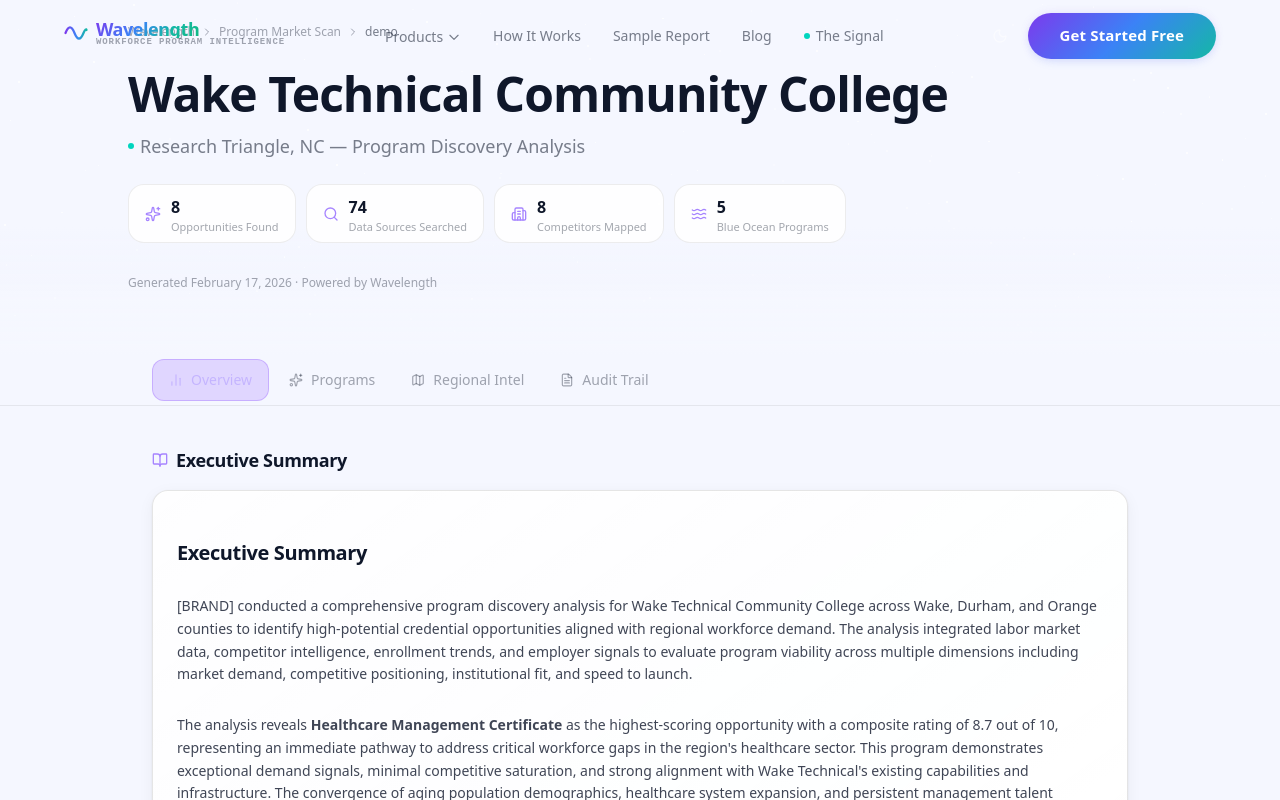
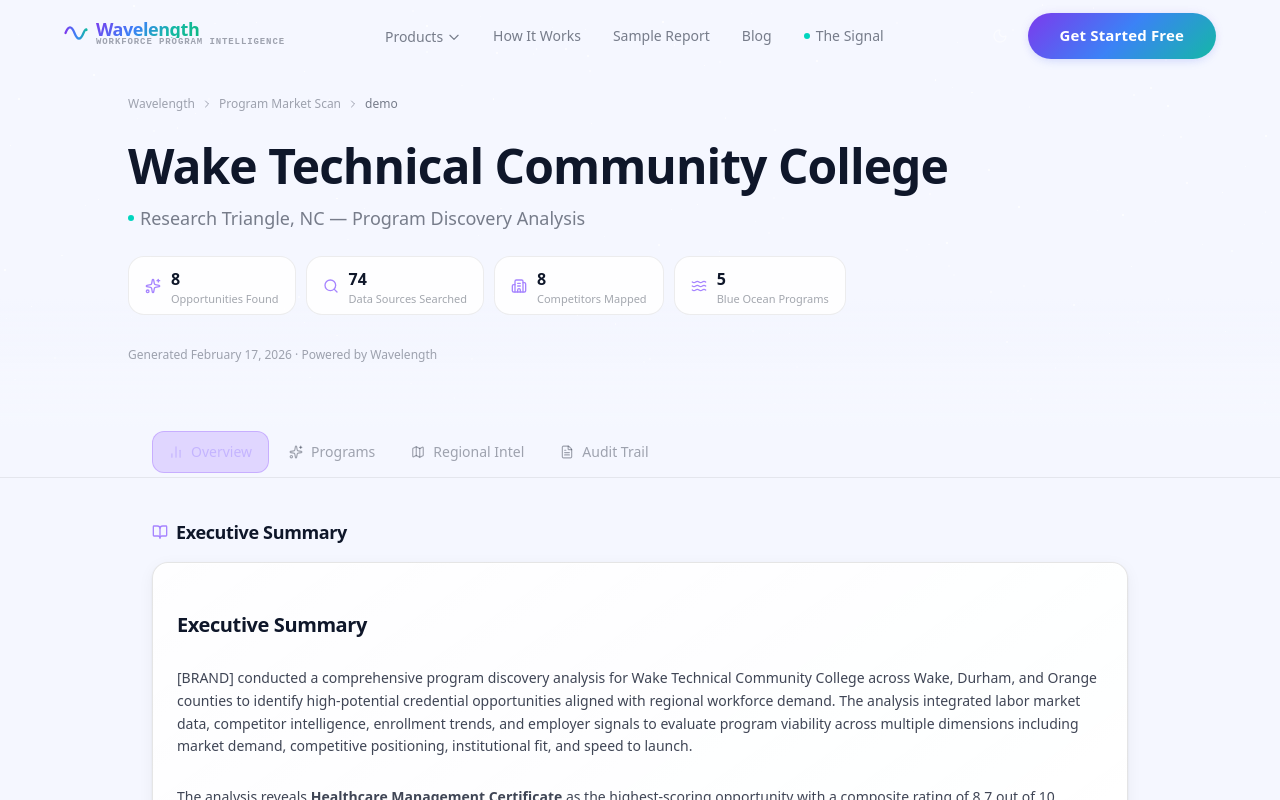
Before and after one commit to wspanic201/workforce-intelligence, a Next.js app: page /report/demo in a window 1280 px wide. Shown: the top 800 px of the page. Built offline with nearby package versions, Linux system fonts and the light colour scheme.

Commit message:
fix: report hero top padding to clear sticky nav

```diff
--- a/app/report/[token]/components/ReportViewer.tsx
+++ b/app/report/[token]/components/ReportViewer.tsx
@@ -170,7 +170,7 @@ export function ReportViewer({ data, token }: ReportViewerProps) {
     <div className="min-h-screen bg-theme-page text-theme-primary">
 
       {/* ═══ HERO HEADER ═══════════════════════════════════════ */}
-      <header className="relative overflow-hidden pt-6 pb-16 px-6">
+      <header className="relative overflow-hidden pt-24 pb-16 px-6">
         {/* Background effects */}
         <div className="absolute inset-0 pointer-events-none">
           <Stars />
```
